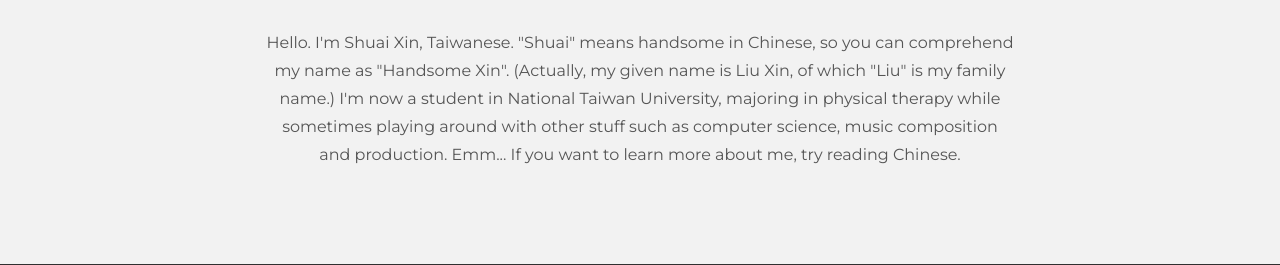
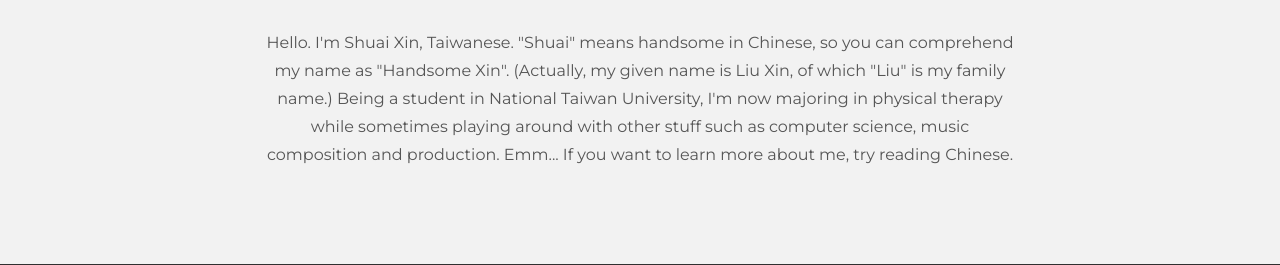
Before and after one commit to Shuai-Xin/djan, a Django app: page / in a window 1280 px wide. Shown: the part 997-1262 px from the top of the page. Run offline with Django 3.2, Linux system fonts and the light colour scheme; some libraries are stand-ins or nearby versions.

Commit message:
revise introduction

```diff
--- a/templates/index.html
+++ b/templates/index.html
@@ -84,8 +84,8 @@
 					<h1>Hi, I am Shuai Xin.</h1>
 					<p>Hello. I'm Shuai Xin, Taiwanese. "Shuai" means handsome in Chinese, so you can
              comprehend my name as "Handsome Xin". (Actually, my given name is Liu Xin, of
-             which "Liu" is my family name.) I'm now a student in National Taiwan University,
-              majoring in physical therapy while sometimes playing around with other stuff
+             which "Liu" is my family name.) Being a student in National Taiwan University,
+              I'm now majoring in physical therapy while sometimes playing around with other stuff
               such as computer science, music composition and production. Emm... If you want
             to learn more about me, try reading Chinese.</p>
 				</div><!-- /col-lg-8 -->
```
